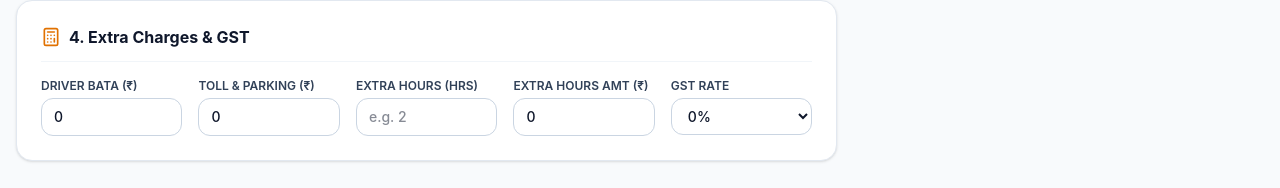
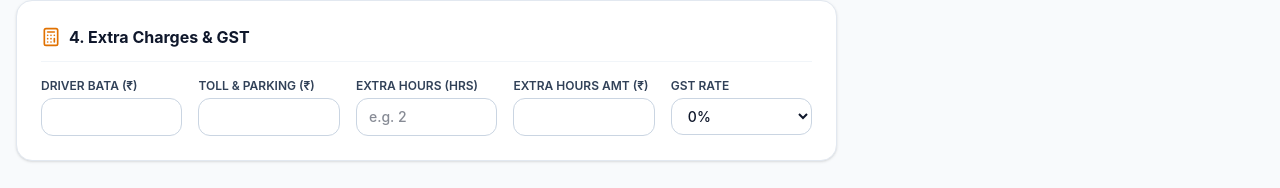
Before and after one commit to krishnasanjayj/tharani-cabs, a React (Vite) app: page / in a window 1280 px wide. Shown: the part 1150-1338 px from the top of the page. Built offline with nearby package versions, Linux system fonts and the light colour scheme; no server answers.

Commit message:
remove date and time in invoice print

```diff
--- a/src/components/BookingForm.tsx
+++ b/src/components/BookingForm.tsx
@@ -44,10 +44,10 @@ export const BookingForm: React.FC<BookingFormProps> = ({
   const [distanceKm, setDistanceKm] = useState<number | ''>('');
   const [totalHours, setTotalHours] = useState<number | ''>('');
   const [ratePerKm, setRatePerKm] = useState<number | ''>();
-  const [driverBata, setDriverBata] = useState<number>(0);
-  const [tollParking, setTollParking] = useState<number>(0);
+  const [driverBata, setDriverBata] = useState<number | ''>('');
+  const [tollParking, setTollParking] = useState<number | ''>('');
   const [extraHoursCount, setExtraHoursCount] = useState<number | ''>('');
-  const [waitingCharges, setWaitingCharges] = useState<number>(0);
+  const [waitingCharges, setWaitingCharges] = useState<number | ''>('');
   const [discount, setDiscount] = useState<number>(0);
   const [gstRate, setGstRate] = useState<number | ''>('');
 
@@ -73,10 +73,10 @@ export const BookingForm: React.FC<BookingFormProps> = ({
       setDistanceKm(initialData.distanceKm);
       setTotalHours(initialData.totalHours ?? '');
       setRatePerKm(initialData.ratePerKm);
-      setDriverBata(initialData.driverBata);
-      setTollParking(initialData.tollParking);
+      setDriverBata(initialData.driverBata || '');
+      setTollParking(initialData.tollParking || '');
       setExtraHoursCount(initialData.extraHoursCount ?? '');
-      setWaitingCharges(initialData.waitingCharges);
+      setWaitingCharges(initialData.waitingCharges || '');
       setDiscount(initialData.discount);
       setGstRate(initialData.gstRate ?? '');
     } else {
@@ -100,10 +100,10 @@ export const BookingForm: React.FC<BookingFormProps> = ({
       setDistanceKm('');
       setTotalHours('');
       setRatePerKm('');
-      setDriverBata(0);
-      setTollParking(0);
+      setDriverBata('');
+      setTollParking('');
       setExtraHoursCount('');
-      setWaitingCharges(0);
+      setWaitingCharges('');
       setDiscount(0);
       setGstRate('');
     }
@@ -131,10 +131,10 @@ export const BookingForm: React.FC<BookingFormProps> = ({
     distanceKm: Number(distanceKm) || 0,
     totalHours: totalHours === '' ? undefined : Number(totalHours),
     ratePerKm: Number(ratePerKm) || 0,
-    driverBata,
-    tollParking,
+    driverBata: driverBata === '' ? 0 : Number(driverBata),
+    tollParking: tollParking === '' ? 0 : Number(tollParking),
     extraHoursCount: extraHoursCount === '' ? undefined : Number(extraHoursCount),
-    waitingCharges,
+    waitingCharges: waitingCharges === '' ? 0 : Number(waitingCharges),
     discount,
     gstRate: gstRate === '' ? 0 : Number(gstRate),
     createdAt: new Date().toISOString(),
@@ -198,10 +198,10 @@ export const BookingForm: React.FC<BookingFormProps> = ({
       distanceKm: Number(distanceKm) || 0,
       totalHours: totalHours === '' ? undefined : Number(totalHours),
       ratePerKm: Number(ratePerKm) || 0,
-      driverBata,
-      tollParking,
+      driverBata: driverBata === '' ? 0 : Number(driverBata),
+      tollParking: tollParking === '' ? 0 : Number(tollParking),
       extraHoursCount: extraHoursCount === '' ? undefined : Number(extraHoursCount),
-      waitingCharges,
+      waitingCharges: waitingCharges === '' ? 0 : Number(waitingCharges),
       discount,
       gstRate: gstRate === '' ? 0 : Number(gstRate),
       createdAt: new Date().toISOString(),
@@ -579,7 +579,10 @@ export const BookingForm: React.FC<BookingFormProps> = ({
                   type="number"
                   min="0"
                   value={driverBata}
-                  onChange={(e) => setDriverBata(parseFloat(e.target.value) || 0)}
+                  onChange={(e) => {
+                    const val = e.target.value;
+                    setDriverBata(val === '' ? '' : parseFloat(val));
+                  }}
                   className="w-full px-3 py-2 rounded-xl border border-slate-300 focus:ring-2 focus:ring-amber-500 text-slate-900 text-sm font-medium"
                 />
               </div>
@@ -592,7 +595,10 @@ export const BookingForm: React.FC<BookingFormProps> = ({
                   type="number"
                   min="0"
                   value={tollParking}
-                  onChange={(e) => setTollParking(parseFloat(e.target.value) || 0)}
+                  onChange={(e) => {
+                    const val = e.target.value;
+                    setTollParking(val === '' ? '' : parseFloat(val));
+                  }}
                   className="w-full px-3 py-2 rounded-xl border border-slate-300 focus:ring-2 focus:ring-amber-500 text-slate-900 text-sm font-medium"
                 />
               </div>
@@ -623,7 +629,10 @@ export const BookingForm: React.FC<BookingFormProps> = ({
                   type="number"
                   min="0"
                   value={waitingCharges}
-                  onChange={(e) => setWaitingCharges(parseFloat(e.target.value) || 0)}
+                  onChange={(e) => {
+                    const val = e.target.value;
+                    setWaitingCharges(val === '' ? '' : parseFloat(val));
+                  }}
                   className="w-full px-3 py-2 rounded-xl border border-slate-300 focus:ring-2 focus:ring-amber-500 text-slate-900 text-sm font-medium"
                 />
               </div>
@@ -664,19 +673,19 @@ export const BookingForm: React.FC<BookingFormProps> = ({
 
               <div className="flex justify-between items-center">
                 <span className="text-slate-400">Driver Bata</span>
-                <span className="font-medium text-white">{formatCurrency(driverBata)}</span>
+                <span className="font-medium text-white">{formatCurrency(liveBookingData.driverBata)}</span>
               </div>
 
               <div className="flex justify-between items-center">
                 <span className="text-slate-400">Toll & Parking</span>
-                <span className="font-medium text-white">{formatCurrency(tollParking)}</span>
+                <span className="font-medium text-white">{formatCurrency(liveBookingData.tollParking)}</span>
               </div>
 
               <div className="flex justify-between items-center">
                 <span className="text-slate-400">
                   Extra Hours {extraHoursCount ? `(${extraHoursCount} hrs)` : ''}
                 </span>
-                <span className="font-medium text-white">{formatCurrency(waitingCharges)}</span>
+                <span className="font-medium text-white">{formatCurrency(liveBookingData.waitingCharges)}</span>
               </div>
 
               <div className="pt-2 border-t border-slate-800 flex justify-between items-center">
--- a/src/index.css
+++ b/src/index.css
@@ -19,8 +19,14 @@
 
 /* Custom Print and Invoice Styles */
 @media print {
+  @page {
+    size: auto;
+    margin: 0mm;
+  }
   body {
     background-color: #ffffff !important;
+    margin: 0 !important;
+    padding: 0 !important;
   }
   .no-print {
     display: none !important;
@@ -31,10 +37,11 @@
   .invoice-container {
     box-shadow: none !important;
     border: none !important;
-    margin: 0 !important;
-    padding: 0 !important;
+    margin: 0 auto !important;
+    padding: 20mm !important;
     width: 100% !important;
     max-width: 100% !important;
+    box-sizing: border-box !important;
   }
 }
 
```
